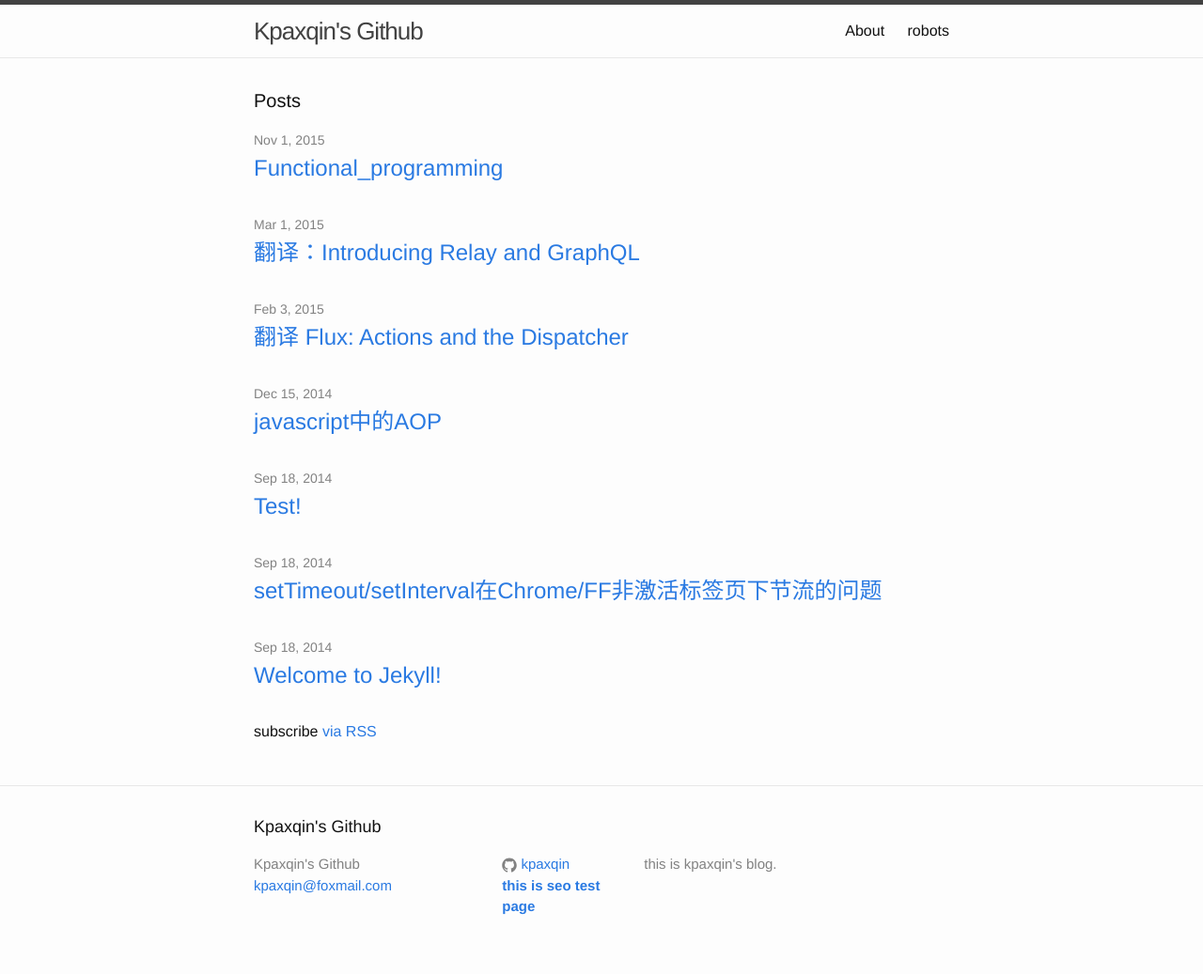
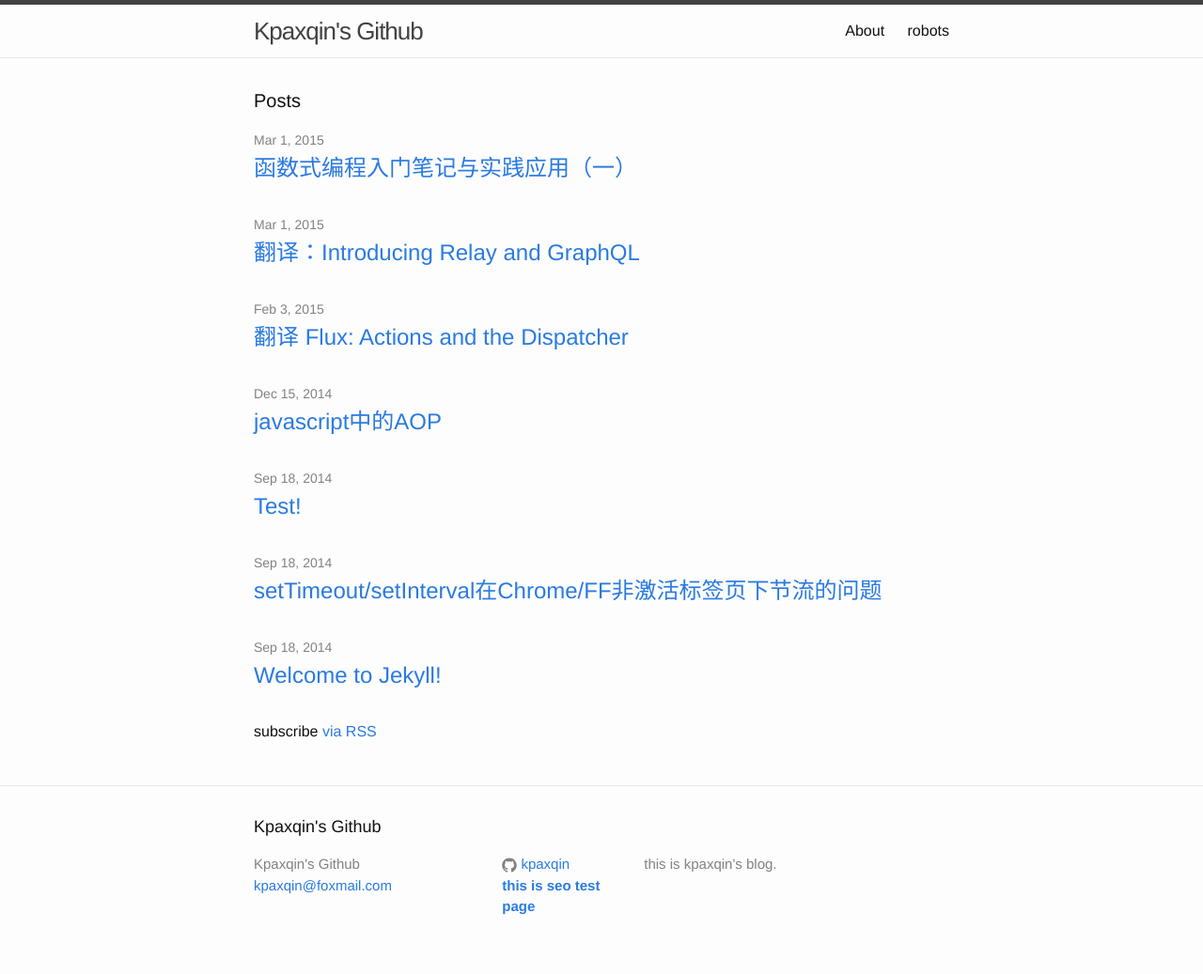
Before and after one commit to kpaxqin/kpaxqin.github.io, a Jekyll site: the page built from index.html, in a window 1280 px wide. Shown: the whole page at 94% size. Built offline with Jekyll 4.4.1, drawn with Linux system fonts in a browser that asks for light colours.

Commit message:
Update 2015-11-01-Functional_Programming.markdown
add layout and title to this post

```diff
--- a/_posts/2015-11-01-Functional_Programming.markdown
+++ b/_posts/2015-11-01-Functional_Programming.markdown
@@ -1,3 +1,11 @@
+---
+layout: post
+title:  "函数式编程入门笔记与实践应用（一）"
+description: "函数式编程入门笔记；Curry与Compose；使用函数式编程处理react组件事件"
+date:   2015-03-01 00:57:00
+categories: FP functional-programming curry compose react
+---
+
 ##前言
 最近在看近来很火的函数式编程教程[《Mostly Adequate Guide》](book) （中文版：[《JS函数式编程指南》](book_cn)），收获很大。对于函数式编程的初学者，这本书不仅深入浅出，更让人感受到函数式编程的优势和美感，强烈推荐给想要学习函数式编程的朋友。
 
```
